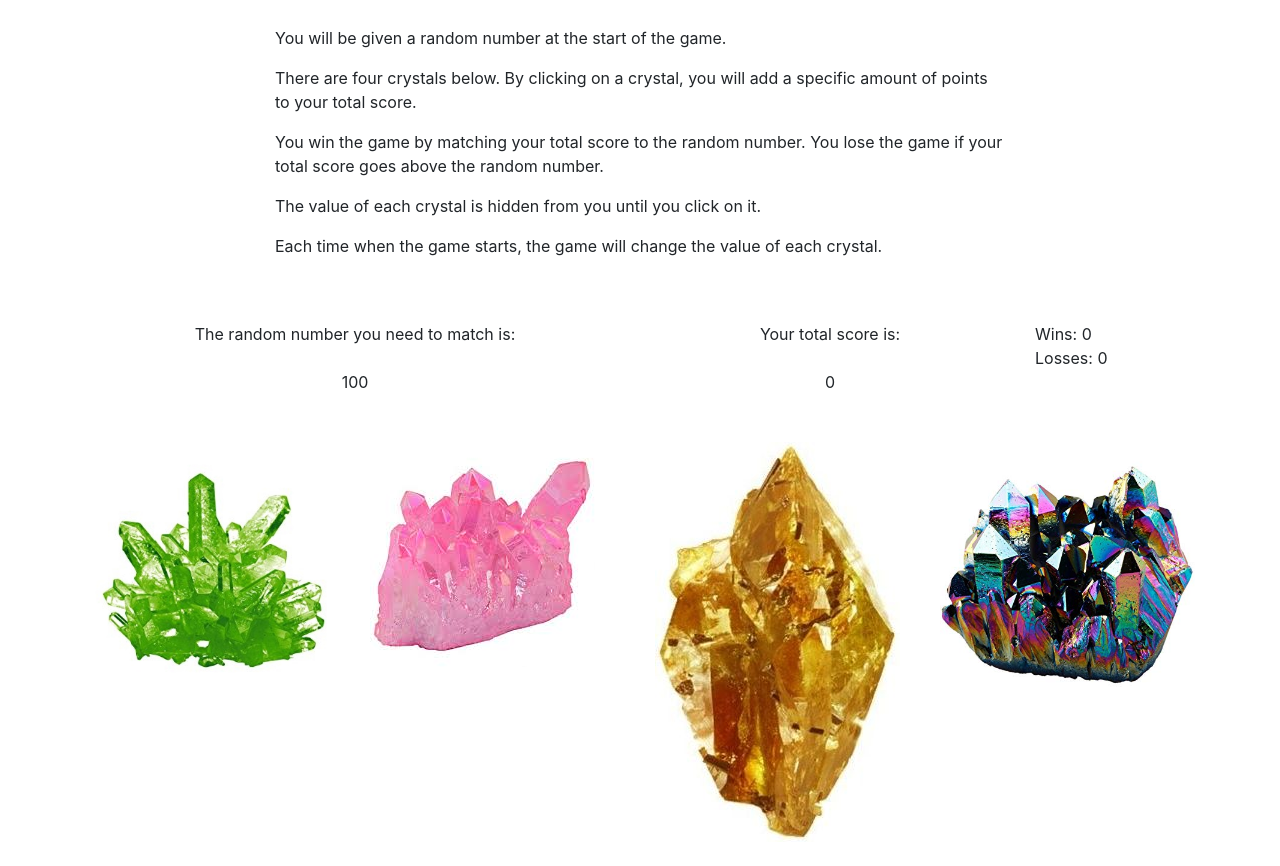
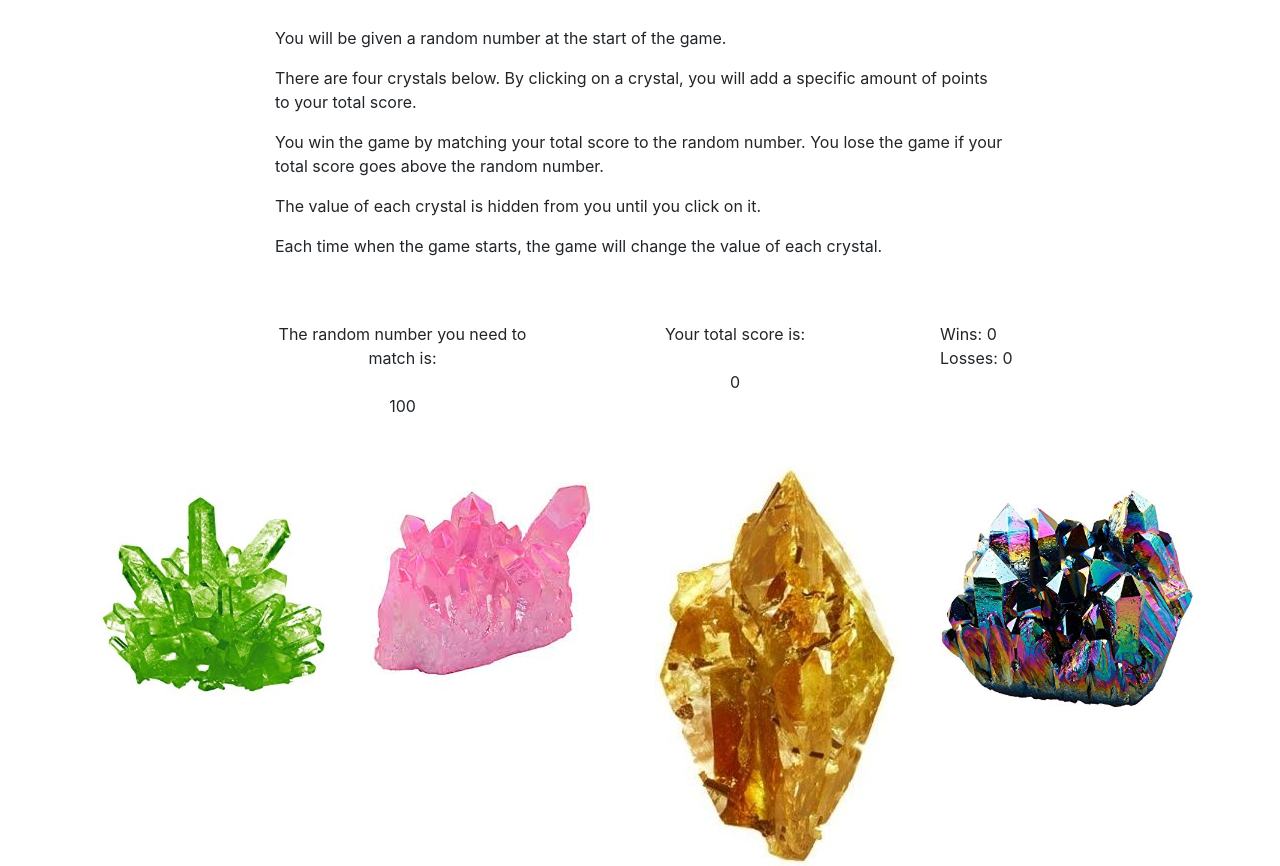
Before and after one commit to avscott562/unit-4-game, a plain HTML site: page index.html in a window 1280 px wide. Shown: the part 70-936 px from the top of the page. Before the commit the page ends 912 px from the top, so only its background shows below. Drawn offline with nearby package versions, Linux system fonts and the light colour scheme.

```diff
--- a/index.html
+++ b/index.html
@@ -35,17 +35,16 @@
     <section>
         <div class="container">
             <div class="row">
-                <div class="col-md-1 col-sm-12"></div>
-                <div class="col-md-4 col-sm-12 text-center">
+                <div class="col-md-2 col-sm-12"></div>
+                <div class="col-md-3 col-sm-12 text-center">
                     <div>The random number you need to match is:</div><br>
                     <div id="randomNumber">100</div>
                 </div>
-                <div class="col-md-1 col-sm-12"></div>
                 <div class="col-md-4 col-sm-12 text-center">
                     <div>Your total score is:</div><br>
                     <div id="userTotal">0</div>
                 </div>
-                <div class="col-md-2 col-sm-12">
+                <div class="col-md-3 col-sm-12">
                     <div>Wins: <span id="wins">0</span></div>
                     <div>Losses: <span id="losses">0</span></div>
                 </div>
```
Also changed, not shown: assets/javascript/game.js (+12 -0 lines).
